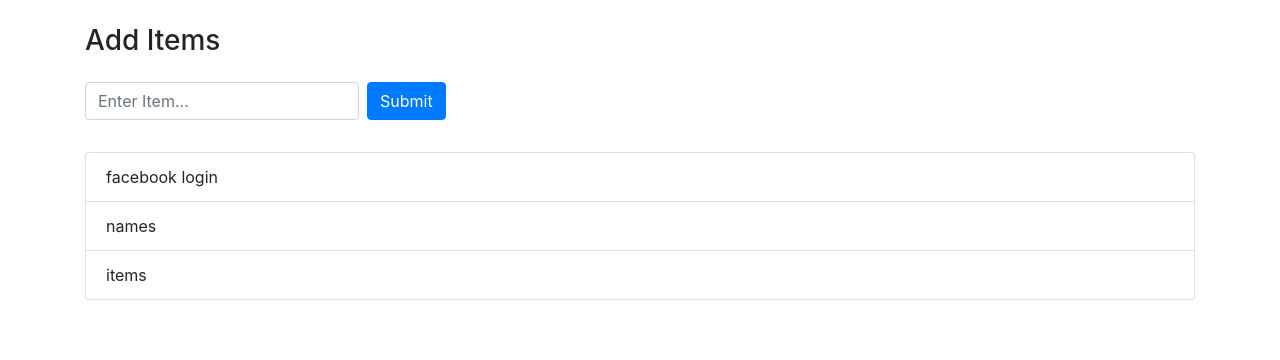
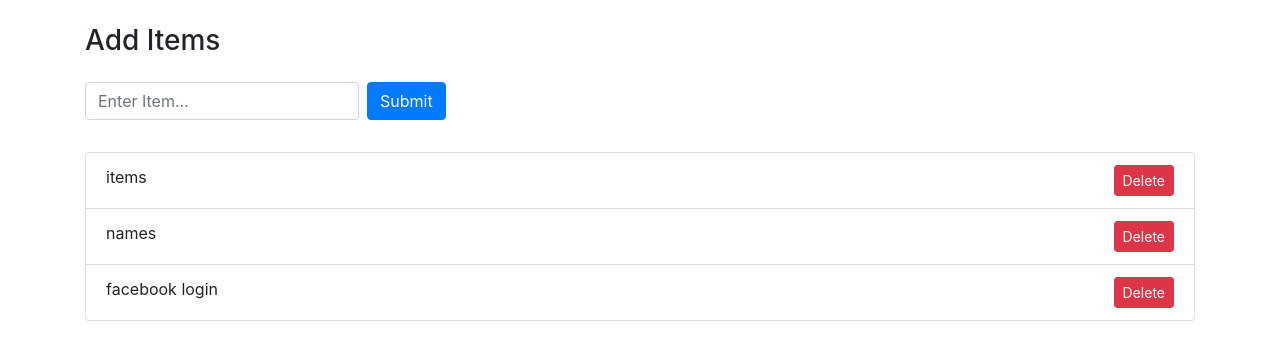
Before and after one commit to Anne-15/to-do-list-app, a Django app: page / in a window 1280 px wide. Shown: the part 56-416 px from the top of the page. Run offline with Django 3.2, Linux system fonts and the light colour scheme; data comes from the database, SQL or seed files in the repository; both versions use the stored data as it was after the commit; some libraries are stand-ins or nearby versions.

Commit message:
added delete functionality of items in the list

```diff
--- a/todoApp/templates/todoApp/index.html
+++ b/todoApp/templates/todoApp/index.html
@@ -20,7 +20,14 @@
     <div class="listofgroups mt-4">
         <ul class="list-group">
             {% for todo_item in todo_items %}
-            <li class="list-group-item">{{ todo_item.text }}</li>
+            <li class="list-group-item">{{ todo_item.text }}
+                <div class="float-right">
+                    <form action="delete_item/{{todo_item.id}}" method="post">
+                        <button type="submit" class="btn btn-sm btn-danger">Delete</button>
+                    </form>
+                </div>
+            </li>
+
             {% endfor %}
         </ul>
     </div>
--- a/todoApp/urls.py
+++ b/todoApp/urls.py
@@ -5,4 +5,5 @@ from . import views
 urlpatterns = [
     path('', views.index, name='home'),
     path('add_item/', views.add_item),
+    path('delete_item/<int:todo_id>', views.delete_item),
 ]
--- a/todoApp/views.py
+++ b/todoApp/views.py
@@ -6,7 +6,7 @@ from django.http import HttpResponseRedirect
 
 # Create your views here.
 def index(request):
-    todo_items = TodoList.objects.all().order_by("added_date")
+    todo_items = TodoList.objects.all().order_by("-added_date")
 
     return render(request, 'todoApp/index.html',{
         "todo_items": todo_items
@@ -18,3 +18,8 @@ def add_item(request):
     content_items = request.POST["content"]
     TodoList.objects.create(added_date = current_date, text = content_items)
     return HttpResponseRedirect('/')
+
+@csrf_exempt
+def delete_item(request, todo_id):
+    TodoList.objects.get(id=todo_id).delete()
+    return HttpResponseRedirect('/')
```
Also changed, not shown: db.sqlite3.
